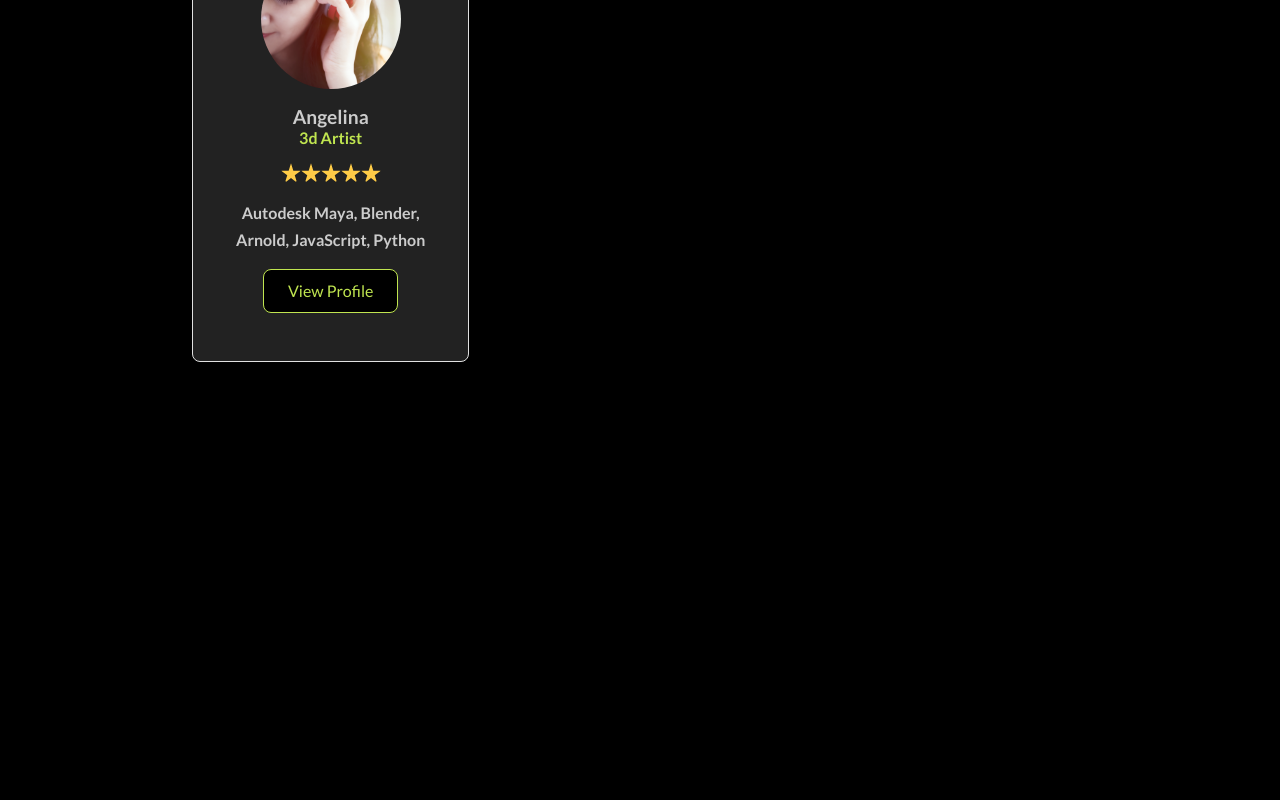
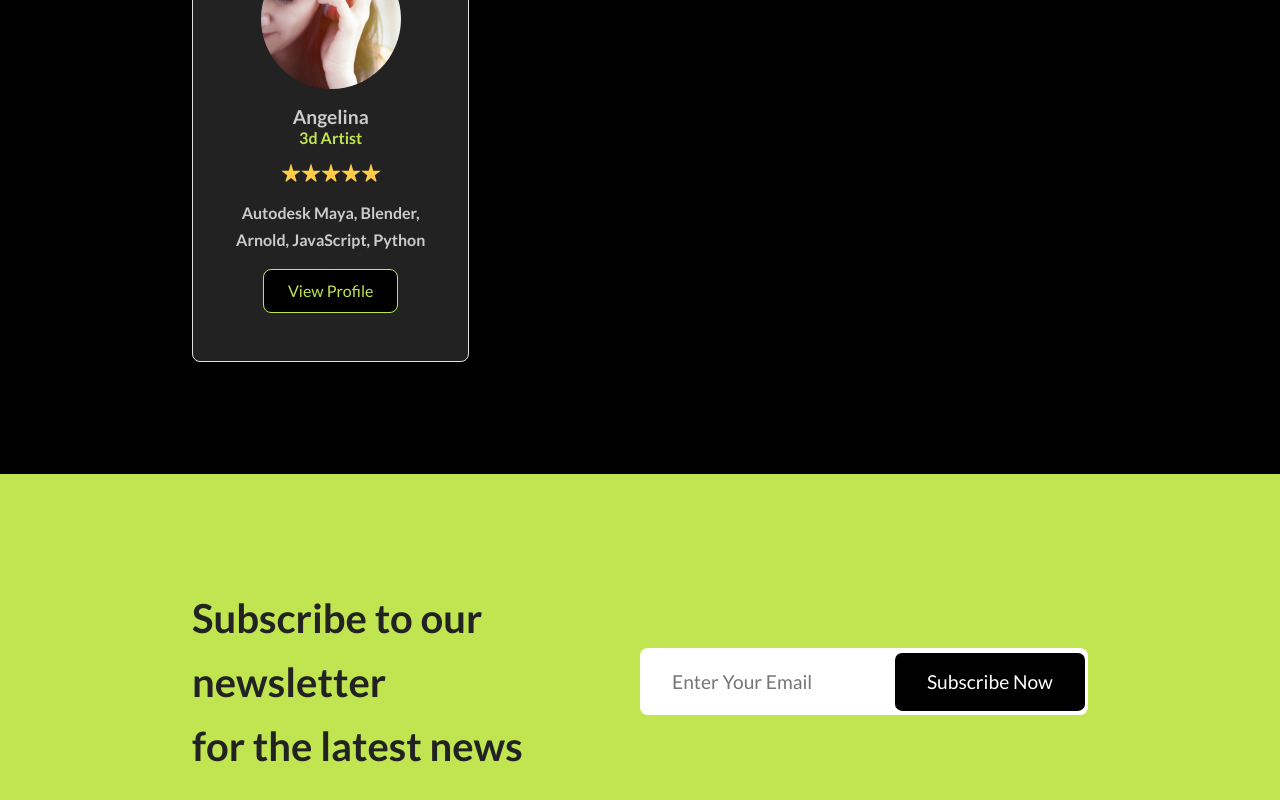
Before and after one commit to Moamin-AbuEwaida/landingpage-dark-mode, a React (Create React App) app: page / in a window 1280 px wide. Shown: the part 5557-6357 px from the top of the page. Before the commit the page ends 6031 px from the top, so only its background shows below. Built offline with nearby package versions, Linux system fonts and the light colour scheme; a web font is replaced by a local one.

Commit message:
subscribe section component

```diff
--- a/src/App.js
+++ b/src/App.js
@@ -3,6 +3,7 @@ import SectionCategory from "./components/SectionCategory";
 import SectionDownload from "./components/SectionDownload";
 import SectionJobs from "./components/SectionJobs";
 import SectionStaff from "./components/SectionStaff";
+import SubscribeSection from "./components/SubscribeSection";
 
 function App() {
   return (
@@ -12,6 +13,7 @@ function App() {
       <SectionJobs />
       <SectionDownload />
       <SectionStaff />
+      <SubscribeSection />
     </div>
   );
 }
--- /dev/null
+++ b/src/components/SubscribeSection.jsx
@@ -0,0 +1,75 @@
+import React from "react";
+import styled from "styled-components";
+import { InnerLayout } from "../Layouts";
+
+const SubscribeSection = () => {
+  return (
+    <SectionSubscribeStyled>
+      <InnerLayout>
+        <div className="s-container">
+          <div className="left">
+            <h2>
+              Subscribe to our newsletter <br /> for the latest news
+            </h2>
+          </div>
+          <div className="right">
+            <div className="input-control">
+              <input type="text" placeholder="Enter Your Email" />
+              <div className="s-btn">Subscribe Now</div>
+            </div>
+          </div>
+        </div>
+      </InnerLayout>
+    </SectionSubscribeStyled>
+  );
+};
+
+const SectionSubscribeStyled = styled.section`
+  background-color: var(--color-primary);
+  .s-container {
+    display: grid;
+    grid-template-columns: repeat(2, 1fr);
+    .left {
+      display: flex;
+      align-items: center;
+      h2 {
+        font-size: 2.5rem;
+        line-height: 4rem;
+        color: #222;
+      }
+    }
+    .right {
+      display: flex;
+      align-items: center;
+    }
+    .input-control {
+      position: relative;
+      font-weight: 400;
+      width: 100%;
+      input {
+        width: 100%;
+        font-family: inherit;
+        font-size: inherit;
+        padding: 1.4rem 2rem;
+        outline: none;
+        border: none;
+        border-radius: 8px;
+      }
+      .s-btn {
+        position: absolute;
+        top: 50%;
+        background-color: #000;
+        right: 0.2rem;
+        transform: translateY(-50%);
+        padding: 1.1rem 2rem;
+        cursor: pointer;
+        border-radius: 7px;
+        transition: all 0.4s ease-in-out;
+        &:hover {
+          background-color: #222;
+        }
+      }
+    }
+  }
+`;
+export default SubscribeSection;
```
